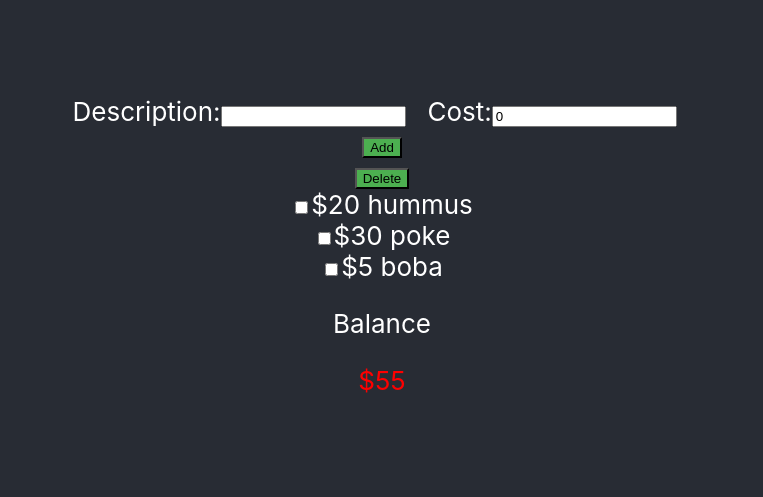
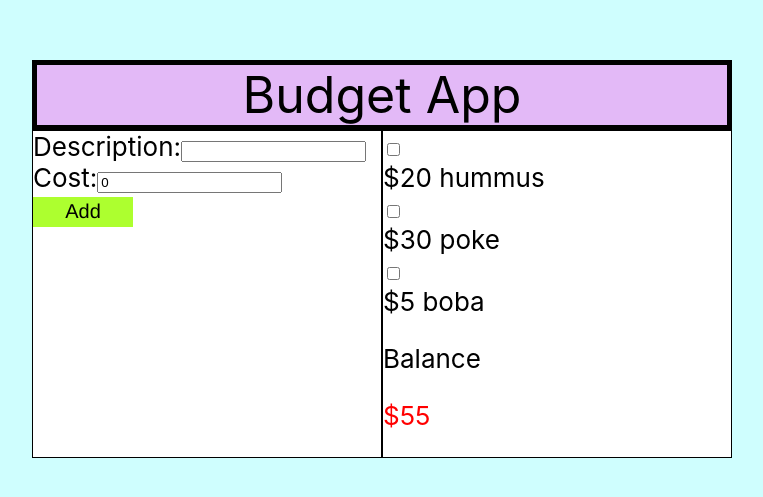
Before and after one commit to Snorlax852/BudgetApp, a React (Create React App) app: page / in a window 1280 px wide. Shown: the part 141-638 px from the top of the page, without its empty margins (258-1021 px from the left). Built offline with nearby package versions, Linux system fonts and the light colour scheme.

Commit message:
Made pretty, added update function

```diff
--- a/src/App.css
+++ b/src/App.css
@@ -1,6 +1,4 @@
-.App {
-  text-align: center;
-}
+
 
 .App-logo {
   height: 40vmin;
@@ -14,14 +12,14 @@
 }
 
 .App-header {
-  background-color: #282c34;
+  background-color: #CFFEFE;
   min-height: 100vh;
   display: flex;
   flex-direction: column;
   align-items: center;
   justify-content: center;
   font-size: calc(10px + 2vmin);
-  color: white;
+  color: black;
 }
 
 .App-link {
@@ -36,3 +34,13 @@
     transform: rotate(360deg);
   }
 }
+
+button {
+  background-color:greenyellow;
+  font-family: Helvetica;
+  width: 100px;
+  height: 30px;
+  font-size: 20px;
+  text-decoration: none;
+  border: none;
+}
--- a/src/components/add/add.css
+++ /dev/null
@@ -1,3 +0,0 @@
-button {
-    background-color: #4CAF50;
-  }
--- a/src/components/add/add.js
+++ b/src/components/add/add.js
@@ -1,5 +1,4 @@
 import React from "react";
-import './add.css';
 
 class Add extends React.Component {
     constructor (props) {
@@ -38,7 +37,7 @@ class Add extends React.Component {
                         value={this.state.description}
                         onChange={evt=> {this.updateDescription(evt)}}>
                     </input> &nbsp;
-
+                    <br></br>
                     Cost:
                     <input
                         type = "number"
--- /dev/null
+++ b/src/components/budgetApp/budgetApp.css
@@ -0,0 +1,49 @@
+
+.header {
+    width: 100%;
+    border: 5px solid black;
+    background-color: #E3B9F7;
+    text-align: center;
+    color: black;
+    font-size: 50px;
+    margin: auto;
+
+}
+
+.flex-item {
+    background-color: white;
+    color: black;
+    text-align: left;
+    width: 348px;
+    border: 1px solid black;
+}
+
+.transactionList {
+    border: 2px solid black;
+    background: white;
+    color: black;
+    text-align: center;
+    width: 300px;
+    padding: 7px;
+    margin: auto;
+}
+
+.add {
+    width: 300px;
+    border: 2px solid black;
+    margin: auto;
+}
+
+.delete {
+    width: 300px;
+    order: 3;
+    border: 2px solid black;
+    margin: auto;
+}
+
+.flex-container {
+    display: flex;
+    flex-flow: row wrap;
+    width: 700px;
+    justify-content: space-between;
+}
--- a/src/components/budgetApp/budgetApp.js
+++ b/src/components/budgetApp/budgetApp.js
@@ -3,6 +3,8 @@ import Balance from '../Balance/balance';
 import TransactionList from '../transactions/transactionList';
 import Add from '../add/add';
 import Delete from '../delete/delete';
+import Update from '../update/update';
+import './budgetApp.css';
 
 class BudgetApp extends React.Component {
     constructor (props) {
@@ -20,6 +22,8 @@ class BudgetApp extends React.Component {
 
         this.addTransaction = this.addTransaction.bind(this);
         this.deleteTransaction = this.deleteTransaction.bind(this);
+        this.updateTransaction = this.updateTransaction.bind(this);
+        this.toggleChecked = this.toggleChecked.bind(this);
         this.isChecked = this.isChecked.bind(this);
     }
 
@@ -54,15 +58,40 @@ class BudgetApp extends React.Component {
         this.calculateTotal(newData);
     }
 
-    isChecked(idx) {
-        console.log(idx);
-        let newData= this.state.data;
-        newData[idx].checked = true;
+    updateTransaction(idx, newDesc, newCost) {
+        let newData = this.state.data;
+
+        newData[idx].description = newDesc;
+        newData[idx].cost = newCost;
+        this.toggleChecked(idx);
 
         this.setState(
             {data: newData}
         )
 
+        this.calculateTotal(newData)
+
+    }
+
+    toggleChecked(idx) {
+        console.log(idx);
+        let newData= this.state.data;
+        newData[idx].checked = !newData[idx].checked;
+
+
+        this.setState(
+            {data: newData}
+        )
+
+    }
+    isChecked(arr) {
+        let hasChecked = false;
+        arr.forEach(element => {
+            if (element.checked === true) {
+                hasChecked = true;
+            }
+        })
+        return hasChecked;
     }
 
     calculateTotal(arr) {
@@ -79,14 +108,26 @@ class BudgetApp extends React.Component {
     render() {
         return (
 
-            <div>
+            <body>
+                <div class = "flex-container">
+                    <header class="header">Budget App</header>
 
-                <Add addTransaction={this.addTransaction}></Add>
-                <Delete deleteTransaction={this.deleteTransaction}></Delete>
-                <TransactionList data={this.dataset} isChecked={this.isChecked}></TransactionList>
 
-                <Balance total={this.state.total}></Balance>
-            </div>
+                    <div class = "flex-item">
+                        <Add addTransaction={this.addTransaction}></Add>  <br></br>
+
+
+
+
+                    </div>
+
+                    <div class = "flex-item">
+                        <TransactionList data={this.dataset} toggleChecked={this.toggleChecked} updateTransaction={this.updateTransaction}></TransactionList>
+                        {this.isChecked(this.dataset) ? <Delete deleteTransaction={this.deleteTransaction}></Delete> : null}
+                        <Balance total={this.state.total}></Balance>
+                    </div>
+                </div>
+        </body>
         )
     }
 
--- a/src/components/transactions/transactionList.js
+++ b/src/components/transactions/transactionList.js
@@ -1,5 +1,6 @@
 import React from "react";
 import TransactionListEntry from './transactionListEntry';
+import Update from '../update/update';
 
 
 class TransactionList extends React.Component {
@@ -7,23 +8,17 @@ class TransactionList extends React.Component {
     constructor (props) {
         super (props);
         console.log(this.props.data);
-        this.handleInputChange = this.handleInputChange.bind(this);
+
     }
 
-    handleInputChange(evt) {
-        this.props.isChecked(evt.target.name)
-        console.log(this.props.data);
 
-
-    }
 
     render() {
         return (
             <div>
                 {this.props.data.map((entry, idx) =>
                     <div key={idx}>
-                        <input type="checkbox" name={idx} onChange={(evt) => this.handleInputChange(evt)}></input>
-                        <label>${entry.cost} {entry.description}</label>
+                        <TransactionListEntry cost={entry.cost} description={entry.description} checked={entry.checked} idx={idx} toggleChecked={this.props.toggleChecked} updateTransaction={this.props.updateTransaction}></TransactionListEntry>
                     </div>
                     )
                 }
--- a/src/components/transactions/transactionListEntry.js
+++ b/src/components/transactions/transactionListEntry.js
@@ -1,14 +1,63 @@
 import React from "react";
+import Update from "../update/update"
 
 class TransactionListEntry extends React.Component {
     constructor (props) {
         super(props)
+        this.state= {
+            description: this.props.description,
+            cost:this.props.cost
+        }
 
+
+        this.handleCheckChange = this.handleCheckChange.bind(this);
+        this.update= this.update.bind(this);
+
+
+
+    }
+
+    handleCheckChange(evt) {
+        this.props.toggleChecked(evt.target.name)
+        console.log(this.props.data);
+
+
+    }
+
+    handleCostChange(evt) {
+        this.setState({
+            cost:evt.target.value
+        })
+    }
+
+    handleDescChange(evt) {
+        this.setState({
+            description:evt.target.value
+        })
+    }
+
+    update() {
+        // debugger;
+        this.props.updateTransaction(this.props.idx, this.state.description, this.state.cost)
     }
     render() {
         return (
             <div>
-                <p>${this.props.cost} {this.props.description}</p>
+                <input type="checkbox" name={this.props.idx} checked={this.props.checked} onChange={(evt) => this.handleCheckChange(evt)}></input>
+                {this.props.checked ?
+                    <div>
+                        <input type="text" name="newCost" placeholder={this.props.cost} onChange={(evt) => this.handleCostChange(evt)}></input>
+                        <input type="text" name="newDesc" placeholder={this.props.description}onChange={(evt) => this.handleDescChange(evt)}></input>
+                        <button onClick={this.update}>
+                            Update
+                        </button>
+
+                    </div>
+                :
+                    <div>
+                        <label>${this.props.cost} {this.props.description}</label>
+                    </div>
+                }
             </div>
         )
     }
--- /dev/null
+++ b/src/components/update/update.js
@@ -0,0 +1,15 @@
+import React from 'react';
+
+class Update extends React.Component {
+
+
+    render() {
+        return (
+            <div>
+
+            </div>
+        )
+    }
+}
+
+export default Update;
```
